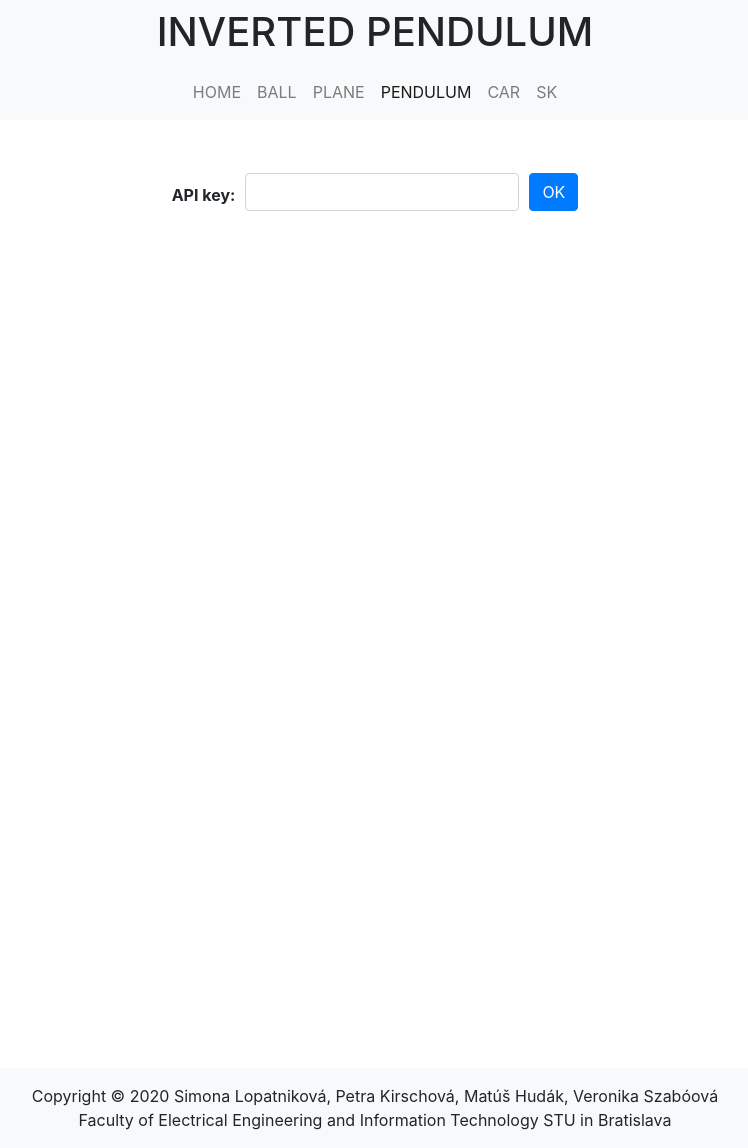
After one commit to kirschovapetra/B-WEBTECH2-projekt, a PHP site: page /pendulum_english.php in a window 1280 px wide. The commit adds this page. Shown: the whole page, without its empty margins (265-1013 px from the left). Run offline with PHP 8.4, Linux system fonts and the light colour scheme; some libraries are stand-ins or nearby versions.

Commit message:
Simona - kyvadlo

```diff
--- a/ballbeam.php
+++ b/ballbeam.php
@@ -31,7 +31,7 @@ $valid = ($key == $apiKey);
                     <li class="nav-item"><a href="index.php" class="nav-link">DOMOV</a></li>
                     <li class="active nav-item"><a href="ballbeam.php" class="nav-link">GULIČKA</a></li>
                     <li class="nav-item"><a href="plane.php" class="nav-link">LIETADLO</a></li>
-                    <li class="nav-item"><a href="pendulum.html" class="nav-link">KYVADLO</a></li>
+                    <li class="nav-item"><a href="pendulum.php" class="nav-link">KYVADLO</a></li>
                     <li class="nav-item"><a href="#" class="nav-link">AUTO</a></li>
                     <li class="nav-item"><a href="ballbeam_english.php" class="nav-link">EN</a></li>
                 </ul>
--- a/ballbeam_english.php
+++ b/ballbeam_english.php
@@ -31,7 +31,7 @@ $valid = ($key == $apiKey);
                     <li class="nav-item"><a href="index_english.php" class="nav-link">HOME</a></li>
                     <li class="active nav-item"><a href="ballbeam_english.php" class="nav-link">BALL</a></li>
                     <li class="nav-item"><a href="plane_english.php" class="nav-link">PLANE</a></li>
-                    <li class="nav-item"><a href="pendulum.html" class="nav-link">PENDULUM</a></li>
+                    <li class="nav-item"><a href="pendulum_english.php" class="nav-link">PENDULUM</a></li>
                     <li class="nav-item"><a href="#" class="nav-link">CAR</a></li>
                     <li class="nav-item"><a href="ballbeam.php" class="nav-link">SK</a></li>
                 </ul>
--- a/index.php
+++ b/index.php
@@ -27,7 +27,7 @@ require "config.php";
                     <li class="active nav-item"><a href="index.php" class="nav-link">DOMOV</a></li>
                     <li class="nav-item"><a href="ballbeam.php" class="nav-link">GULIČKA</a></li>
                     <li class="nav-item"><a href="plane.php" class="nav-link">LIETADLO</a></li>
-                    <li class="nav-item"><a href="pendulum.html" class="nav-link">KYVADLO</a></li>
+                    <li class="nav-item"><a href="pendulum.php" class="nav-link">KYVADLO</a></li>
                     <li class="nav-item"><a href="#" class="nav-link">AUTO</a></li>
                     <li class="nav-item"><a href="index_english.php" class="nav-link">EN</a></li>
                 </ul>
--- a/index_english.php
+++ b/index_english.php
@@ -27,7 +27,7 @@ require "config.php";
                     <li class="active nav-item"><a href="index_english.php" class="nav-link">HOME</a></li>
                     <li class="nav-item"><a href="ballbeam_english.php" class="nav-link">BALL</a></li>
                     <li class="nav-item"><a href="plane_english.php" class="nav-link">PLANE</a></li>
-                    <li class="nav-item"><a href="pendulum.html" class="nav-link">PENDULUM</a></li>
+                    <li class="nav-item"><a href="pendulum_english.php" class="nav-link">PENDULUM</a></li>
                     <li class="nav-item"><a href="#" class="nav-link">CAR</a></li>
                     <li class="nav-item"><a href="index.php" class="nav-link">SK</a></li>
                 </ul>
--- /dev/null
+++ b/pendulum_english.php
@@ -0,0 +1,118 @@
+<?php
+require "config.php";
+$key = isset($_POST['apiKey'])? $_POST['apiKey'] : "";
+
+$valid = ($key == $apiKey);
+?>
+<!-- Ball & Beam [Petra] -->
+<!DOCTYPE html>
+<html lang="en">
+<head>
+    <meta charset="UTF-8" name="viewport" content="width=device-width, initial-scale=1, shrink-to-fit=no">
+    <title>Inverted pendulum</title>
+
+    <!-- css -->
+    <link rel="stylesheet" href="https://stackpath.bootstrapcdn.com/bootstrap/4.5.0/css/bootstrap.min.css" integrity="sha384-9aIt2nRpC12Uk9gS9baDl411NQApFmC26EwAOH8WgZl5MYYxFfc+NcPb1dKGj7Sk" crossorigin="anonymous">
+    <link rel="stylesheet" type="text/css" href="style.css">
+
+    <!-- js -->
+    <script
+        src="https://code.jquery.com/jquery-3.5.1.min.js"
+        integrity="sha256-9/aliU8dGd2tb6OSsuzixeV4y/faTqgFtohetphbbj0="
+        crossorigin="anonymous"></script>
+    <script src="https://cdn.jsdelivr.net/npm/popper.js@1.16.0/dist/umd/popper.min.js" integrity="sha384-Q6E9RHvbIyZFJoft+2mJbHaEWldlvI9IOYy5n3zV9zzTtmI3UksdQRVvoxMfooAo" crossorigin="anonymous"></script>
+    <script src="https://stackpath.bootstrapcdn.com/bootstrap/4.5.0/js/bootstrap.min.js" integrity="sha384-OgVRvuATP1z7JjHLkuOU7Xw704+h835Lr+6QL9UvYjZE3Ipu6Tp75j7Bh/kR0JKI" crossorigin="anonymous"></script>
+
+    <script type="text/javascript" src="http://cdnjs.cloudflare.com/ajax/libs/fabric.js/1.5.0/fabric.min.js"></script>
+    <script src="https://cdnjs.cloudflare.com/ajax/libs/Chart.js/2.5.0/Chart.min.js"></script>
+    <script src="js_scripts/pendulum_scripts.js"></script>
+</head>
+
+<body>
+<header class="navbar-light bg-light">
+    <h1>INVERTED PENDULUM</h1>
+    <nav class="navbar navbar-expand-lg navbar-light bg-light justify-content-center">
+        <ul class="nav navbar-nav">
+            <li class="nav-item"><a href="index_english.php" class="nav-link">HOME</a></li>
+            <li class="nav-item"><a href="ballbeam_english.php" class="nav-link">BALL</a></li>
+            <li class="nav-item"><a href="plane_english.php" class="nav-link">PLANE</a></li>
+            <li class="active nav-item"><a href="#" class="nav-link">PENDULUM</a></li>
+            <li class="nav-item"><a href="#" class="nav-link">CAR</a></li>
+            <li class="nav-item"><a href="pendulum.php" class="nav-link">SK</a></li>
+        </ul>
+    </nav>
+</header>
+
+<!-- vstup -->
+<div class="d-flex justify-content-center align-content-center flex-wrap flex-column">
+
+    <div class="d-flex justify-content-center my-5 align-content-center flex-wrap form-inline">
+
+        <form class="form-group" action="pendulum_english.php" method="POST">
+            <label for="position" class="control-label"><b>API key: </b> </label>
+            <input class="form-control" type="text" name="apiKey" id="apiKey" value="<?=$key?>">
+            <input type="submit" class="btn btn-primary" name="apiKeySubmit" id="apiKeySubmit" value="OK">
+        </form>
+
+    </div>
+
+    <div class="valid-key-show d-flex justify-content-center my-5 align-content-center flex-wrap form-inline">
+
+        <div class="form-group">
+            <label for="position" class="control-label"><b>Pendulum position (0 - 20):</b> </label>
+            <input class="form-control" type="text" name="position" id="positionInput" value="0"  data-placement="bottom" title="Valid values: 0 - 20" onchange="spracovanieR()">
+        </div>
+        <div class="form-group">
+            <div class="checkbox-inline">
+                <label class="control-label"><input type="checkbox"  name="animationCheck" id="animationCheck" onchange="prepniZobrazenie('animacia')" checked>Show animation</label>
+            </div>
+            <div class="checkbox-inline">
+                <label class="control-label"><input type="checkbox" name="graphsCheck" id="graphsCheck" onchange="prepniZobrazenie('graf')" checked>Show graph</label>
+            </div>
+        </div>
+
+    </div>
+</div>
+
+
+<!-- animacia -->
+<div class="d-flex justify-content-center flex-wrap valid-key-show">
+    <div id="animation-div" class="animation-toggle valid-key-show">
+        <div id="animacia">
+            <canvas id="canvas"></canvas>
+        </div>
+    </div>
+</div>
+
+
+<!-- grafy -->
+<div class="d-flex justify-content-center flex-wrap valid-key-show" id="graphs-container">
+    <div id="graf">
+        <canvas id="line-chart" width="800" height="450"></canvas>
+    </div>
+</div>
+
+
+<footer class="page-footer font-small mt-5 bg-light">
+    <div class="footer-copyright text-center py-3">
+        Copyright &copy; 2020 Simona Lopatniková, Petra Kirschová, Matúš Hudák, Veronika Szabóová<br>
+        Faculty of Electrical Engineering and Information Technology STU in Bratislava
+    </div>
+</footer>
+
+
+<?php
+if (isset($_POST["apiKeySubmit"])){
+    $key = $_POST["apiKey"];
+    $valid = ($key == $apiKey);
+    $encodedValid = json_encode($valid);
+    echo "<script>";
+    echo "toggleVisibility($encodedValid,'valid-key-show');";
+    // echo "changePosition('sk',$encodedValid);";
+    echo "</script>";
+}
+?>
+
+</body>
+
+</html>
--- a/plane.php
+++ b/plane.php
@@ -34,7 +34,7 @@ $valid = ($key == $apiKey);
             <li class="nav-item"><a href="index.php" class="nav-link">DOMOV</a></li>
             <li class="nav-item"><a href="ballbeam.php" class="nav-link">GULIČKA</a></li>
             <li class="active nav-item"><a href="plane.php" class="nav-link">LIETADLO</a></li>
-            <li class="nav-item"><a href="pendulum.html" class="nav-link">KYVADLO</a></li>
+            <li class="nav-item"><a href="pendulum.php" class="nav-link">KYVADLO</a></li>
             <li class="nav-item"><a href="#" class="nav-link">AUTO</a></li>
             <li class="nav-item"><a href="plane_english.php" class="nav-link">EN</a></li>
         </ul>
--- a/plane_english.php
+++ b/plane_english.php
@@ -34,7 +34,7 @@ $valid = ($key == $apiKey);
             <li class="nav-item"><a href="index_english.php" class="nav-link">HOME</a></li>
             <li class="nav-item"><a href="ballbeam_english.php" class="nav-link">BALL</a></li>
             <li class="active nav-item"><a href="plane_english.php" class="nav-link">PLANE</a></li>
-            <li class="nav-item"><a href="pendulum.html" class="nav-link">PENDULUM</a></li>
+            <li class="nav-item"><a href="pendulum_english.php" class="nav-link">PENDULUM</a></li>
             <li class="nav-item"><a href="#" class="nav-link">CAR</a></li>
             <li class="nav-item"><a href="plane.php" class="nav-link">SK</a></li>
         </ul>
```
Also changed, not shown: js_scripts/pendulum_scripts.js (+61 -9 lines), pendulum.html (deleted, +0 -41 lines), pendulum.php (added, +118 -0 lines).
